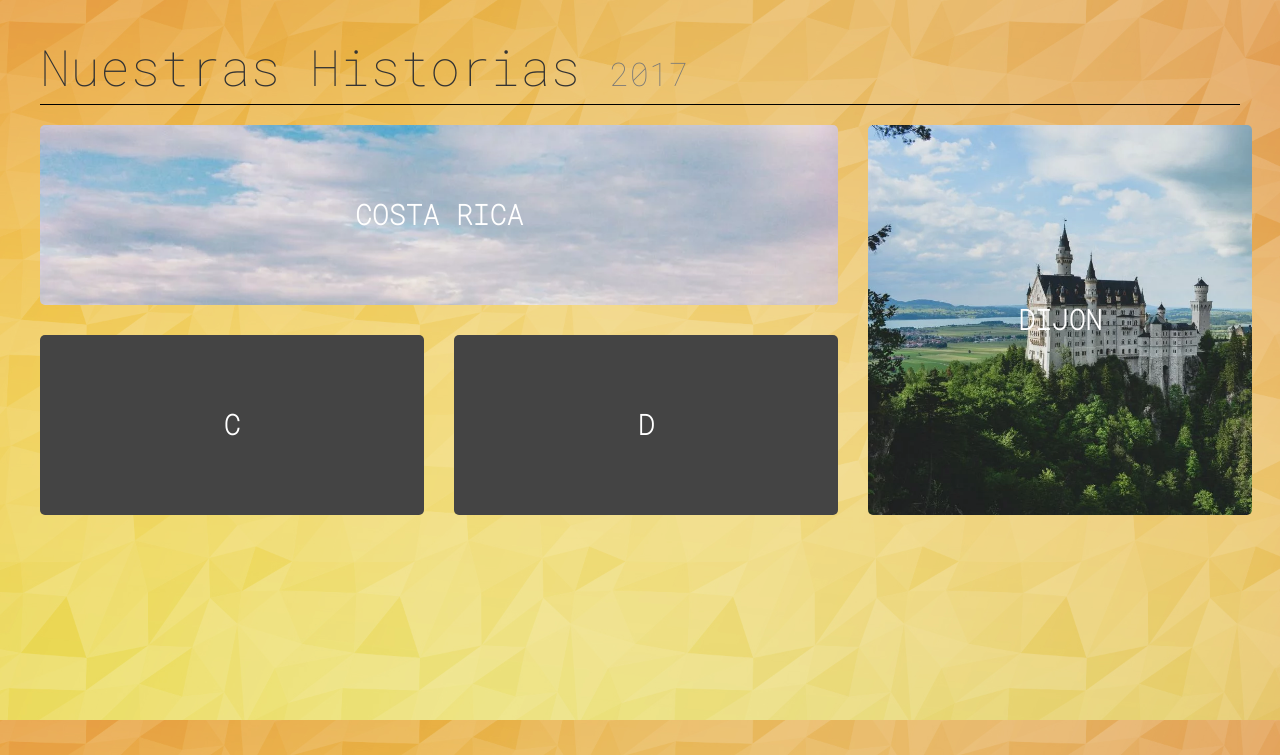
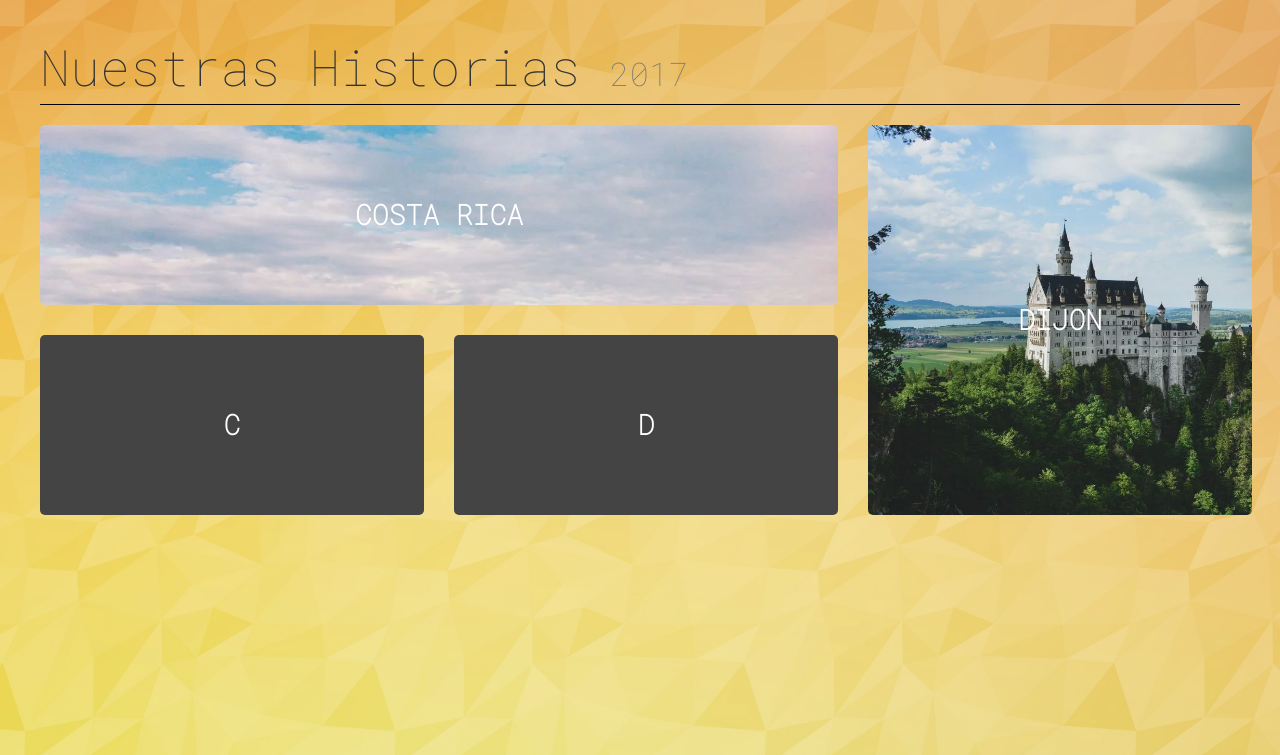
Before and after one commit to jsuquia/jsuquia.github.io, a PHP site: page /main.html in a window 1280 px wide. Shown: the top 755 px of the page. Run offline with PHP 8.4, Linux system fonts and the light colour scheme; some web fonts are replaced.

Commit message:
fitting background image

```diff
--- a/css/main.css
+++ b/css/main.css
@@ -11,11 +11,11 @@ body
     margin: 40px;
     font-family: 'Roboto Mono', monospace;
     font-weight: 100;
-    background-image: url('/img/polygon_backgrounds/jpgs/05.png');
-  -webkit-background-size: cover;
-  -moz-background-size: cover;
-  -o-background-size: cover;
-  background-size: cover;
+    background: url('/img/polygon_backgrounds/jpgs/05.png') no-repeat center center fixed;
+    -webkit-background-size: cover;
+    -moz-background-size: cover;
+    -o-background-size: cover;
+    background-size: cover;
 }
 
 .page-header
--- a/css/style.css
+++ b/css/style.css
@@ -8,7 +8,7 @@
 body{width:100%;height:100%;}
 
 body{
-  background:url('/img/polygon_backgrounds/jpgs/01.jpg')no-repeat;
+  background:url('/img/polygon_backgrounds/jpgs/01.jpg') no-repeat center center fixed;
   -webkit-background-size: cover;
   -moz-background-size: cover;
   -o-background-size: cover;
```
